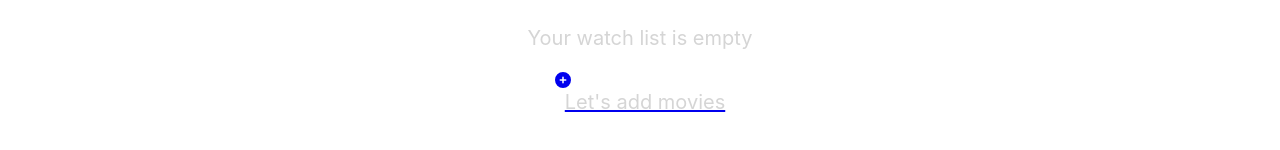
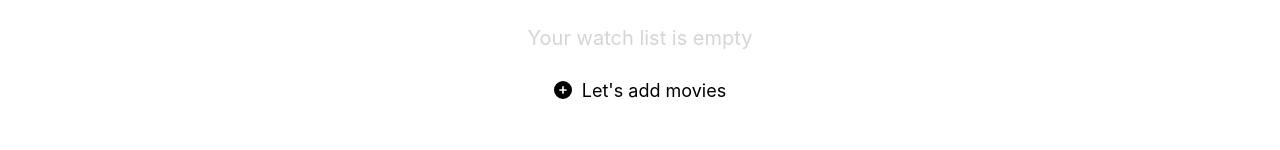
Before and after one commit to YaredAlex/movie-search, a React (Create React App) app: page /watch-list in a window 1280 px wide. Shown: the part 424-574 px from the top of the page. Built offline with nearby package versions, Linux system fonts and the light colour scheme.

Commit message:
css addition

```diff
--- a/src/App.css
+++ b/src/App.css
@@ -69,9 +69,9 @@
   display: flex;
   align-items: center;
   background-color: white;
-  -webkit-box-shadow: 3px 10px 36px 0px rgba(0,0,0,0.38);
--moz-box-shadow: 3px 10px 36px 0px rgba(0,0,0,0.38);
-box-shadow: 3px 10px 36px 0px rgba(0,0,0,0.38);
+  -webkit-box-shadow: 3px 10px 36px 0px rgba(0, 0, 0, 0.38);
+  -moz-box-shadow: 3px 10px 36px 0px rgba(0, 0, 0, 0.38);
+  box-shadow: 3px 10px 36px 0px rgba(0, 0, 0, 0.38);
 }
 .maginfy-icon {
   margin-left: 15px;
@@ -81,8 +81,9 @@ box-shadow: 3px 10px 36px 0px rgba(0,0,0,0.38);
   outline: none;
   border: none;
   word-break: keep-all;
-  padding: 0.52rem;
-  font-size: 16px;
+  padding: 0.7rem;
+  font-size: 18px;
+  color: #686868;
 }
 .submit-button {
   display: inline-block;
@@ -94,6 +95,8 @@ box-shadow: 3px 10px 36px 0px rgba(0,0,0,0.38);
   flex: 1;
   padding: 0.6rem;
   transition: all 0.2s ease-in-out;
+  height: 100%;
+  font-size: 17px;
 }
 .submit-button:active {
   background-color: rgb(156, 155, 155);
@@ -116,7 +119,7 @@ box-shadow: 3px 10px 36px 0px rgba(0,0,0,0.38);
 .list-of-movies {
   position: absolute;
   border-radius: 5px;
-  top: 40px;
+  top: 80px;
   background-color: white;
   left: 15%;
   width: 70%;
@@ -147,8 +150,8 @@ box-shadow: 3px 10px 36px 0px rgba(0,0,0,0.38);
   align-items: center;
   gap: 20px;
 }
-.movie-plot{
-  color:rgb(92, 92, 92) ;
+.movie-plot {
+  color: rgb(92, 92, 92);
 }
 /*
 ------adding to watch list
@@ -161,7 +164,7 @@ box-shadow: 3px 10px 36px 0px rgba(0,0,0,0.38);
   align-items: center;
   column-gap: 20px;
 }
-.addto-watchlist{
+.addto-watchlist {
   padding: 5px 12px;
 }
 .addto-watchlist:hover {
@@ -188,23 +191,29 @@ box-shadow: 3px 10px 36px 0px rgba(0,0,0,0.38);
   align-items: center;
   row-gap: 20px;
 }
-.watch-list-info button {
+.watch-list-info .btn {
   border: none;
   background-color: transparent;
   outline: none;
   font-size: 18px;
   cursor: pointer;
   padding: 10px 14px;
+  text-decoration: none;
+  color: black;
 }
-.watch-list-info button:hover {
+.watch-list-info .btn:hover {
   background-color: #eee;
   border-radius: 8px;
 }
+.watch-list-info .isempty {
+  color: var(--var-color);
+  font-size: 20px;
+}
 .watch-list-info p {
   text-align: center;
-  font-size: large;
-  color: var(--var-color);
-  font-size: 20px;
+}
+.watch-list-info .letsadd {
+  display: inline-block;
 }
 .watch-list-of-movies {
   top: 300px;
```
